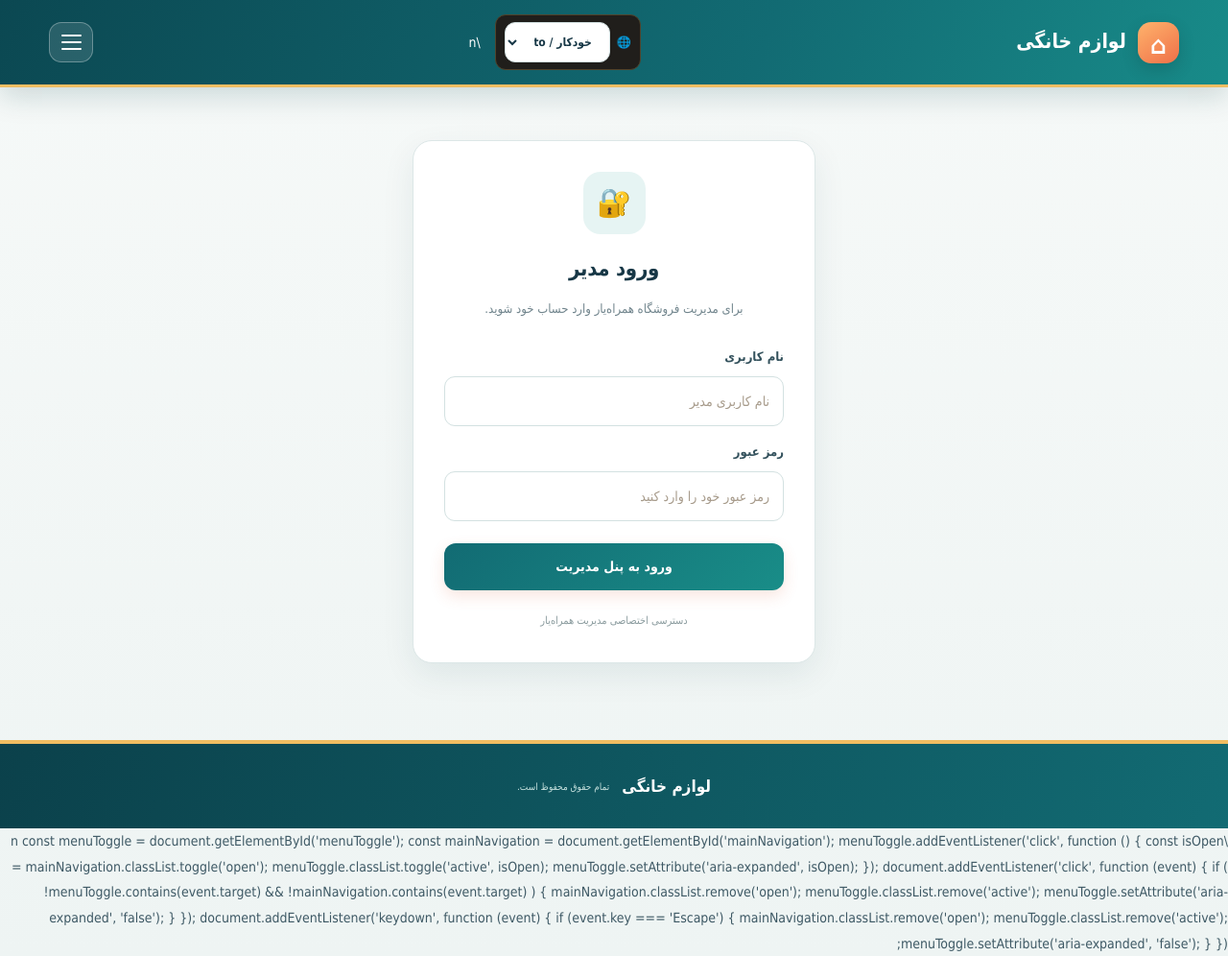
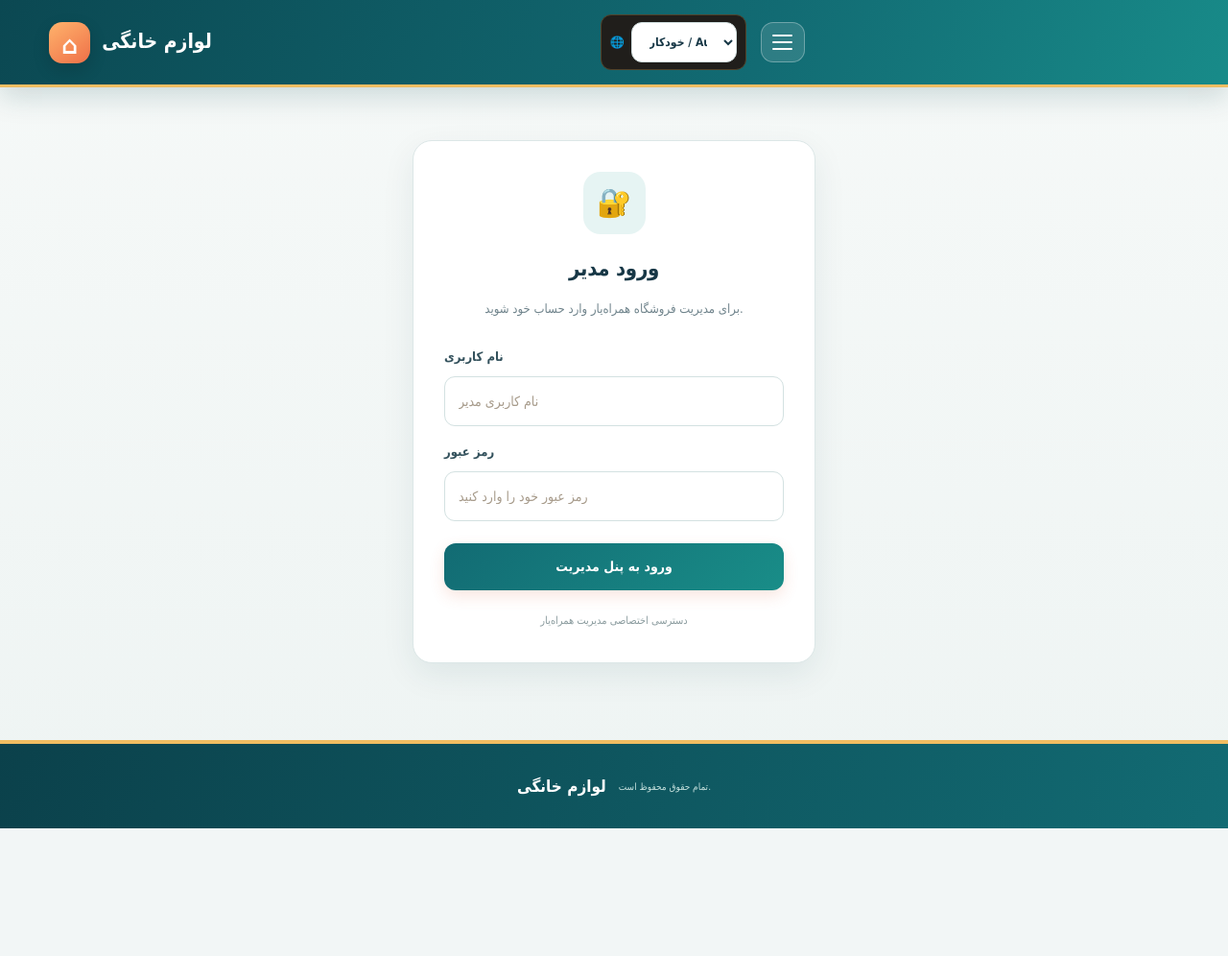
Before and after one commit to sezarsteam-del/Lavzemkhangi, a Flask app: page /login in a window 1280 px wide. Shown: the whole page at 96% size. After the commit the page ends 863 px from the top, so only its background shows below. Run offline with Flask 3, Linux system fonts and the light colour scheme; data that the repository does not hold is empty; parts of the project's set-up code (start-up, migrations or seed data) failed here and were passed over; some libraries are stand-ins or nearby versions.

Commit message:
Fix storefront language and navigation script markup

```diff
--- a/templates/base.html
+++ b/templates/base.html
@@ -168,7 +168,8 @@
             <strong>لوازم خانگی</strong>
         </a>
 
-<div class="global-locale-controls"><label class="locale-control" aria-label="انتخاب زبان"><span>🌐</span><select id="globalLanguage" aria-label="انتخاب زبان"><option value="auto">خودکار / Auto</option><option value="fa">فارسی</option><option value="en">English</option><option value="ar">العربية</option><option value="de">Deutsch</option></select></label></div>\n        <div class="menu-wrapper">
+<div class="global-locale-controls"><label class="locale-control" aria-label="انتخاب زبان"><span>🌐</span><select id="globalLanguage" aria-label="انتخاب زبان"><option value="auto">خودکار / Auto</option><option value="fa">فارسی</option><option value="en">English</option><option value="ar">العربية</option><option value="de">Deutsch</option></select></label></div>
+        <div class="menu-wrapper">
 
             <button
                 type="button"
@@ -254,7 +255,6 @@
 </footer>
 
 <script>
-<script>
 (function(){const s=document.getElementById('globalLanguage');if(!s)return;
 const langs=['fa','en','ar','de'];const detect=()=>{const l=(navigator.language||'fa').slice(0,2).toLowerCase();return langs.includes(l)?l:'en'};
 const d={
@@ -264,7 +264,7 @@ ar:{home:'الرئيسية',title:'مرحباً بكم في متجر الأجه
 de:{home:'Startseite',title:'Willkommen im Haushaltsgeräte-Shop',intro:'Entdecken Sie Produkte und kaufen Sie einfach ein',search:'Produkt, Marke oder Kategorie suchen...',searchButton:'Suchen',categories:'Produktkategorien',categoryHint:'Klicken Sie zum Anzeigen',catalog:'Produktpreisliste',add:'In den Warenkorb'}};
 function apply(choice){const lang=choice==='auto'?detect():choice,rtl=lang==='fa'||lang==='ar',t=d[lang]||d.en;document.documentElement.lang=lang;document.documentElement.dir=rtl?'rtl':'ltr';document.querySelectorAll('[data-global-i18n]').forEach(e=>{if(t[e.dataset.globalI18n])e.textContent=t[e.dataset.globalI18n]});document.querySelectorAll('[data-global-placeholder]').forEach(e=>{if(t[e.dataset.globalPlaceholder])e.placeholder=t[e.dataset.globalPlaceholder]});try{localStorage.setItem('lavzemkhangi-language',choice)}catch(e){}}
 let saved='auto';try{saved=localStorage.getItem('lavzemkhangi-language')||'auto'}catch(e){}s.value=saved;apply(saved);s.addEventListener('change',()=>apply(s.value));})();
-</script>\n    const menuToggle = document.getElementById('menuToggle');
+    const menuToggle = document.getElementById('menuToggle');
     const mainNavigation = document.getElementById('mainNavigation');
 
     menuToggle.addEventListener('click', function () {
```
